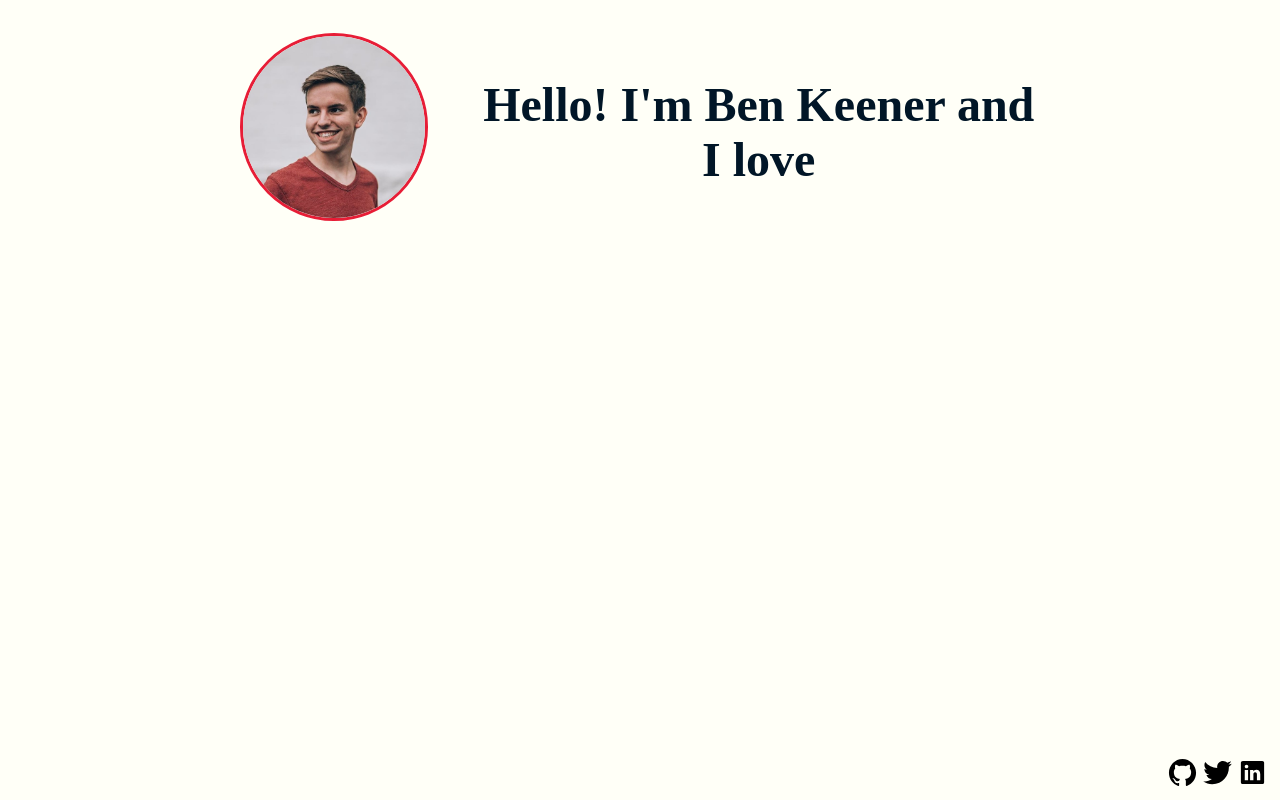
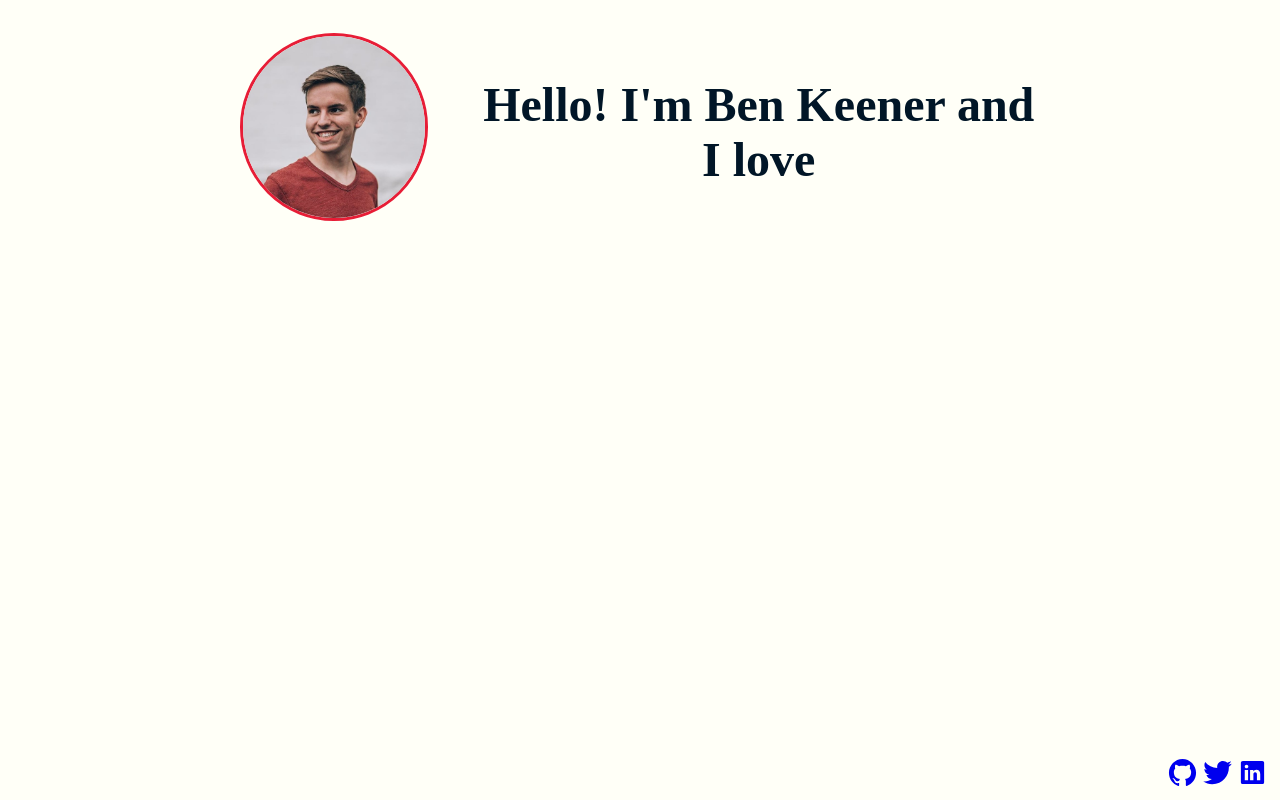
Before and after one commit to bean710/benkeener.com, a plain HTML site: page index.html in a window 1280 px wide. Drawn offline with nearby package versions, Linux system fonts and the light colour scheme.

Commit message:
Made all icons links

```diff
--- a/index.html
+++ b/index.html
@@ -22,9 +22,9 @@
   </ul>
 
   <ul class="flex-container nowrap socials_header">
-    <li class="social"><ion-icon name="logo-github"></ion-icon></li>
-    <li class="social"><ion-icon name="logo-twitter"></ion-icon></li>
-    <li class="social"><ion-icon name="logo-linkedin"></ion-icon></li>
+    <li class="social"><a href="https://github.com/bean710"><ion-icon name="logo-github"></ion-icon></a></li>
+    <li class="social"><a href="https://twitter.com/TheBenKeener"><ion-icon name="logo-twitter"></ion-icon></a></li>
+    <li class="social"><a href="https://www.linkedin.com/in/ben-keener-b483b8152/"><ion-icon name="logo-linkedin"></ion-icon></a></li>
   </ul>
 
   <script src="https://unpkg.com/ionicons@4.5.10-0/dist/ionicons.js"></script>
```
